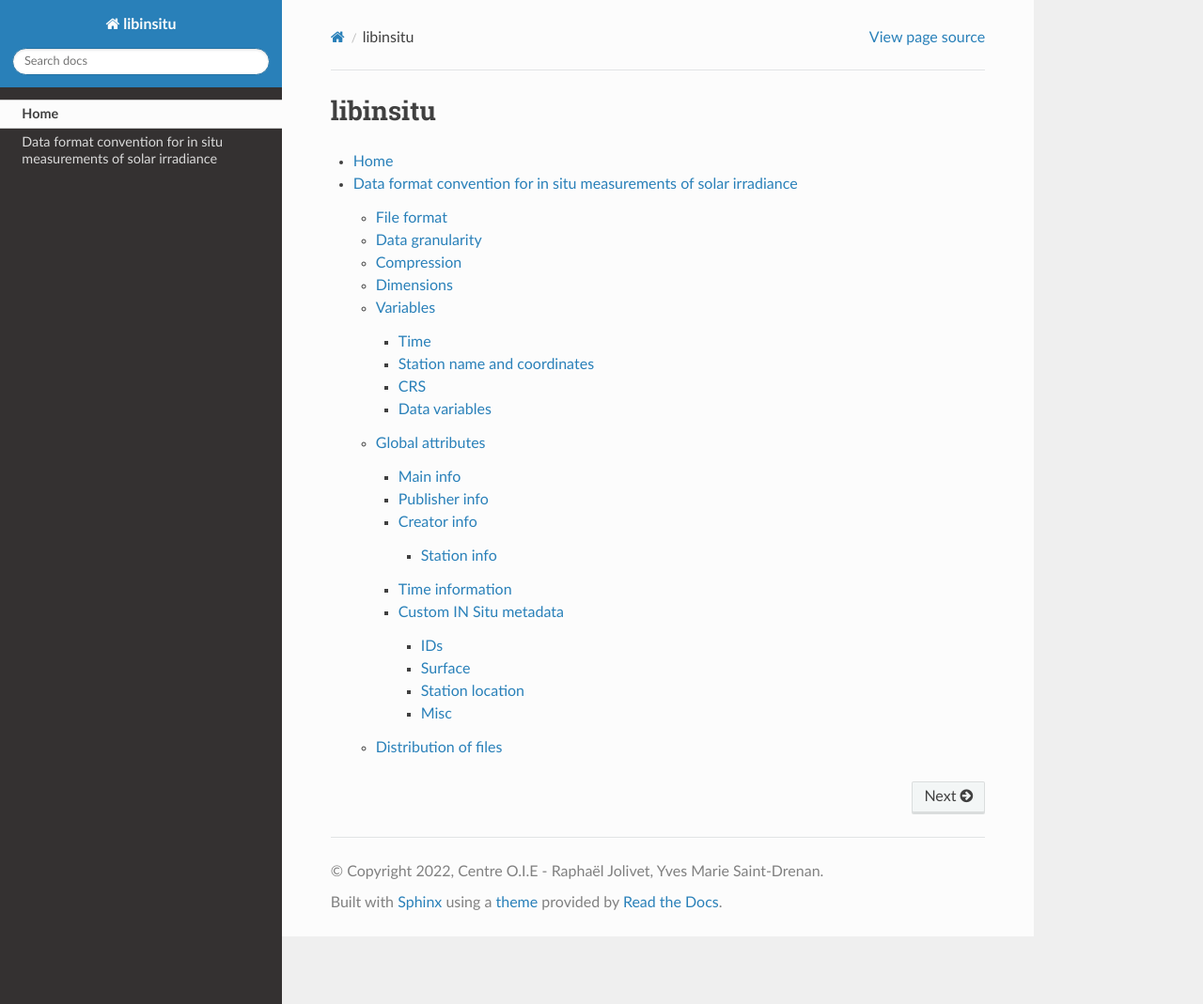
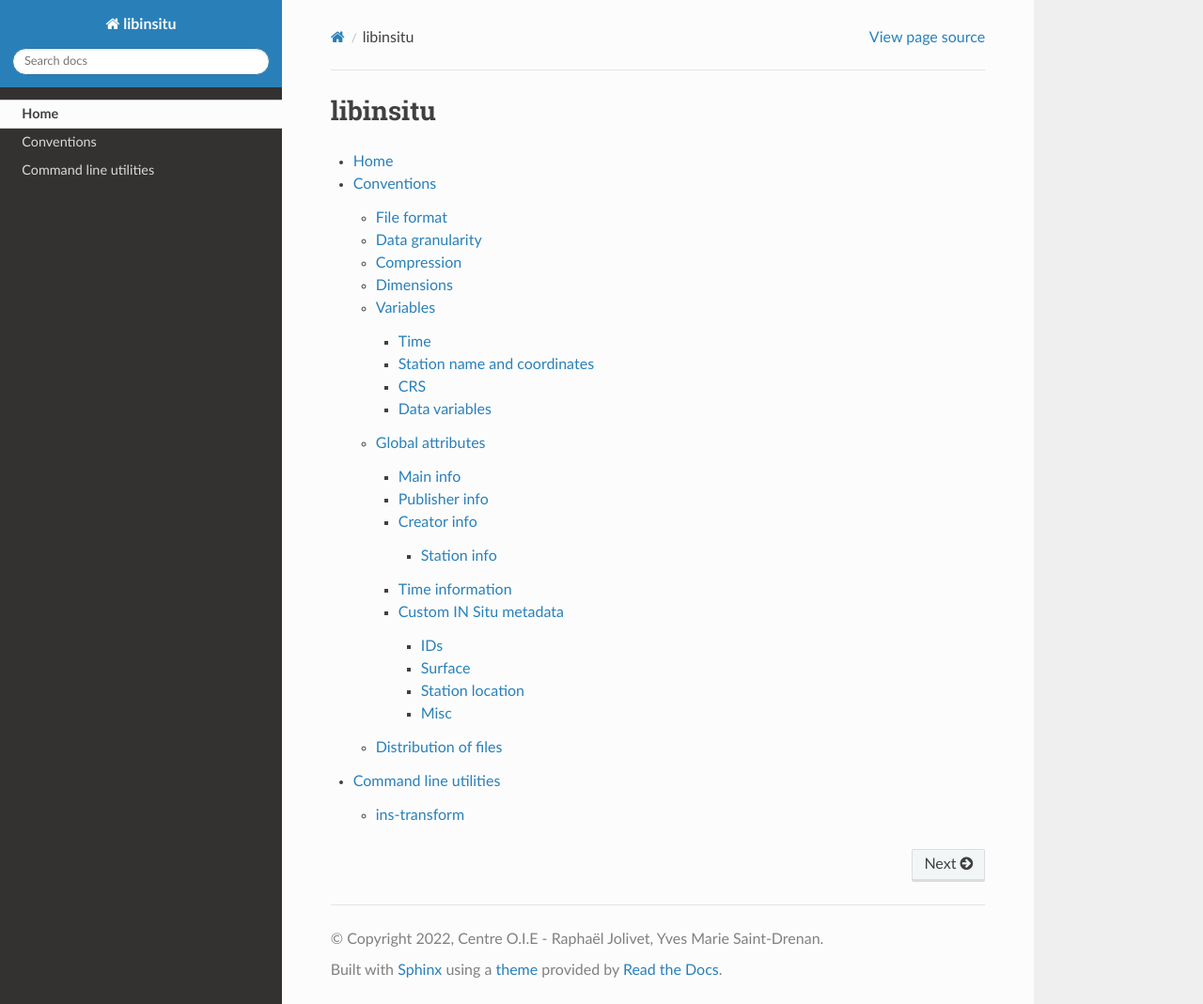
Before and after one commit to jcumbicosr/libinsitu, a Sphinx documentation site: the page built from doc/source/index.md, in a window 1280 px wide and 1069 px high. Shown: the whole window at 94% size. Built offline with Sphinx 7.4.7 and the Read the Docs theme 2.0.0, drawn with Linux system fonts in a browser that asks for light colours.

Commit message:
Added CLI documentation

````diff
--- /dev/null
+++ b/doc/source/cli.md
@@ -0,0 +1,13 @@
+# Command line utilities
+
+*libinsitu* provides a set of useful command line utilities (CLI), all starting with `ins-`
+
+## ins-transform
+
+```{argparse}
+---
+module: libinsitu.cli.transform
+func: parser
+prog: ins-transform
+---
+```
--- a/doc/source/conf.py
+++ b/doc/source/conf.py
@@ -2,6 +2,7 @@
 #
 # For the full list of built-in configuration values, see the documentation:
 # https://www.sphinx-doc.org/en/master/usage/configuration.html
+import sys, os
 
 # -- Project information -----------------------------------------------------
 # https://www.sphinx-doc.org/en/master/usage/configuration.html#project-information
@@ -11,10 +12,14 @@
 author = 'Centre O.I.E - Raphaël Jolivet, Yves Marie Saint-Drenan'
 release = '1.2'
 
+sys.path.append(os.path.join(os.path.dirname(__file__), '..', '..'))
+
 # -- General configuration ---------------------------------------------------
 # https://www.sphinx-doc.org/en/master/usage/configuration.html#general-configuration
 
-extensions = ['myst_parser']
+extensions = [
+    'myst_parser',
+    'sphinxarg.ext']
 
 templates_path = ['_templates']
 exclude_patterns = []
--- a/doc/source/convention/convention.md
+++ b/doc/source/convention/convention.md
@@ -1,4 +1,4 @@
-# Data format convention for in situ measurements of solar irradiance
+# Conventions
 
 This document is a proposed convention for the formatting and distribution of in situ solar radiation measurement data.
 The goal is to apply best practices for standardizing data and improve interoperability.
````
Also changed, not shown: doc/source/index.md (+1 -0 lines).
